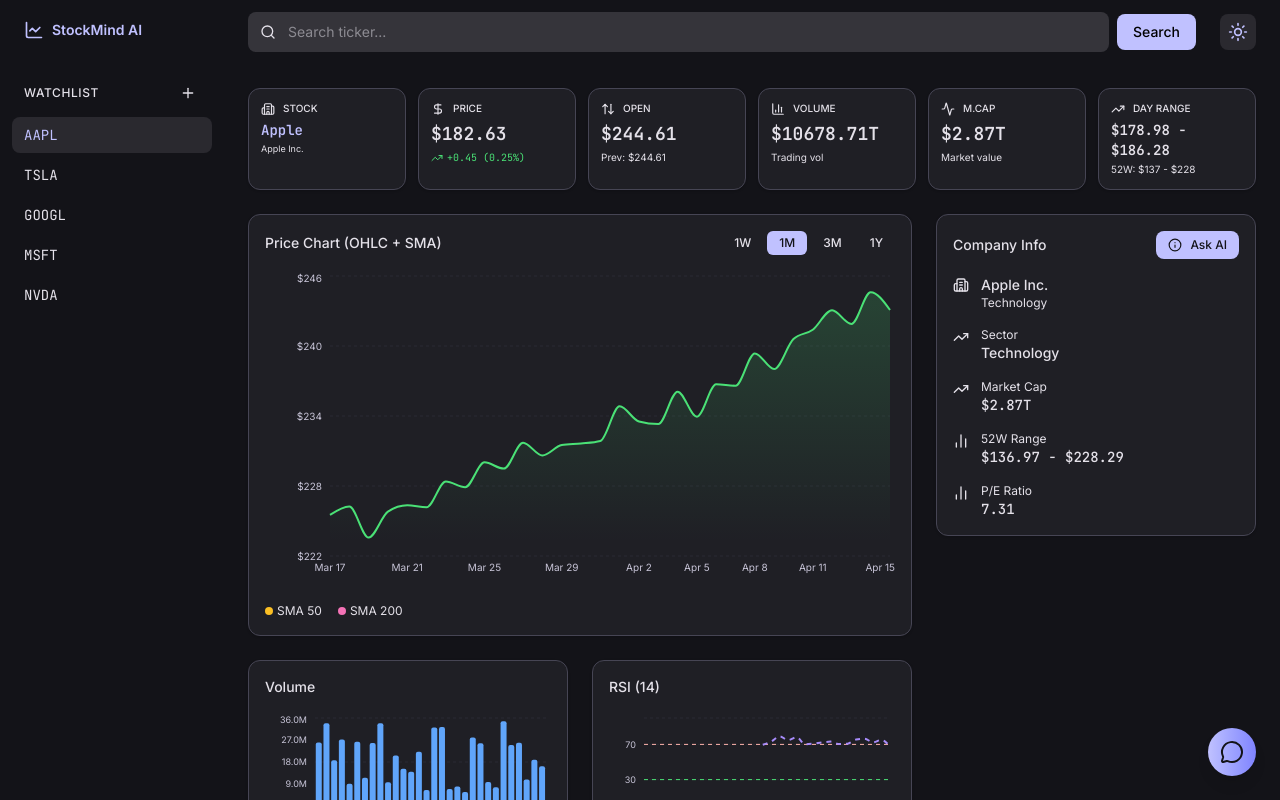
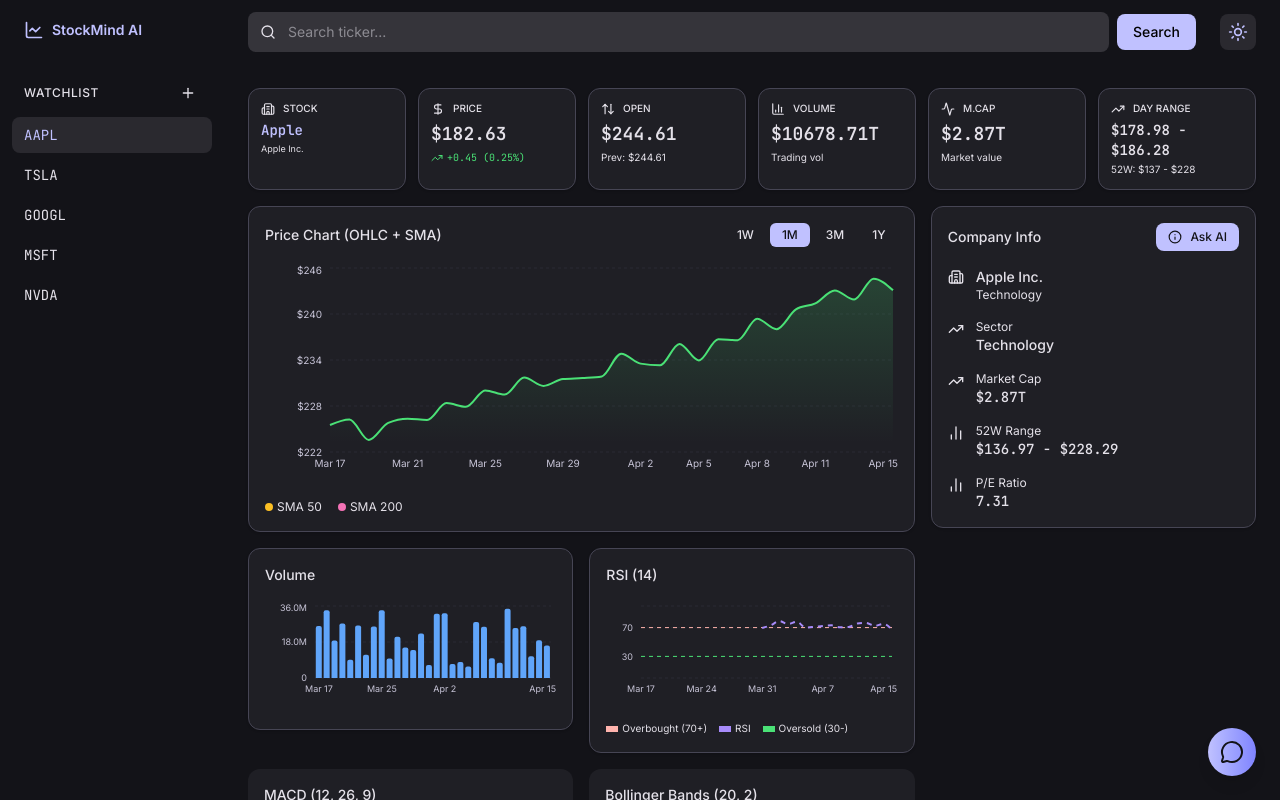
Before and after one commit to kaali7/stockmind-ai, a React (Vite) app: page / in a window 1280 px wide. Built offline with nearby package versions, Linux system fonts and the light colour scheme; no server answers.

Commit message:
Compact dashboard charts to fit one screen

```diff
--- a/src/components/dashboard/BollingerBands.tsx
+++ b/src/components/dashboard/BollingerBands.tsx
@@ -116,7 +116,7 @@ export function BollingerBands({ data, timeRange }: BollingerBandsProps) {
     <div className="rounded-xl bg-surface-container p-4">
       <h3 className="mb-4 text-sm font-medium text-on_surface">Bollinger Bands (20, 2)</h3>
 
-      <div className="h-40 min-h-[160px]">
+      <div className="h-28">
         <ResponsiveContainer width="100%" height="100%">
           <LineChart data={bollingerData}>
             <CartesianGrid
--- a/src/components/dashboard/MACDChart.tsx
+++ b/src/components/dashboard/MACDChart.tsx
@@ -124,7 +124,7 @@ export function MACDChart({ data, timeRange }: MACDChartProps) {
     <div className="rounded-xl bg-surface-container p-4">
       <h3 className="mb-4 text-sm font-medium text-on_surface">MACD (12, 26, 9)</h3>
 
-      <div className="h-40 min-h-[160px]">
+      <div className="h-28">
         <ResponsiveContainer width="100%" height="100%">
           <ComposedChart data={macdData}>
             <CartesianGrid
--- a/src/components/dashboard/PriceChart.tsx
+++ b/src/components/dashboard/PriceChart.tsx
@@ -133,7 +133,7 @@ export function PriceChart({
         </div>
       </div>
 
-      <div className="h-80 min-h-[320px]">
+      <div className="h-56">
         <ResponsiveContainer width="100%" height="100%">
           <ComposedChart data={chartData}>
             <defs>
--- a/src/components/dashboard/RSIChart.tsx
+++ b/src/components/dashboard/RSIChart.tsx
@@ -116,7 +116,7 @@ export function RSIChart({ data, timeRange }: RSIChartProps) {
     <div className="rounded-xl bg-surface-container p-4 shadow-sm border border-outline-variant">
       <h3 className="mb-4 text-sm font-medium text-on_surface">RSI (14)</h3>
 
-      <div className="h-32 min-h-[128px]">
+      <div className="h-28">
         <ResponsiveContainer width="100%" height="100%">
           <LineChart data={chartData}>
             <CartesianGrid
--- a/src/components/dashboard/VolumeChart.tsx
+++ b/src/components/dashboard/VolumeChart.tsx
@@ -71,7 +71,7 @@ export function VolumeChart({ data, timeRange }: VolumeChartProps) {
     <div className="rounded-xl bg-surface-container p-4 shadow-sm border border-outline-variant">
       <h3 className="mb-4 text-sm font-medium text-on_surface">Volume</h3>
 
-      <div className="h-32 min-h-[128px]">
+      <div className="h-28">
         <ResponsiveContainer width="100%" height="100%">
           <BarChart data={chartData} barGap={1}>
             <CartesianGrid
--- a/src/pages/Dashboard.tsx
+++ b/src/pages/Dashboard.tsx
@@ -57,7 +57,7 @@ export function Dashboard({ data, loading, onAskAI }: DashboardProps) {
   }
 
   return (
-    <div className="space-y-6">
+    <div className="space-y-4">
       <KPICards
         price={data.price}
         change={data.change}
@@ -74,7 +74,7 @@ export function Dashboard({ data, loading, onAskAI }: DashboardProps) {
         peRatio={data.peRatio}
       />
 
-      <div className="grid grid-cols-1 lg:grid-cols-3 gap-6">
+      <div className="grid grid-cols-1 lg:grid-cols-3 gap-4">
         <div className="lg:col-span-2">
           <PriceChart
             data={data.prices}
@@ -83,7 +83,7 @@ export function Dashboard({ data, loading, onAskAI }: DashboardProps) {
             isPositive={data.changePercent >= 0}
           />
 
-          <div className="mt-6 grid grid-cols-1 md:grid-cols-2 gap-6">
+          <div className="mt-4 grid grid-cols-2 gap-4">
             <div>
               <VolumeChart data={data.prices} timeRange={timeRange} />
             </div>
```
